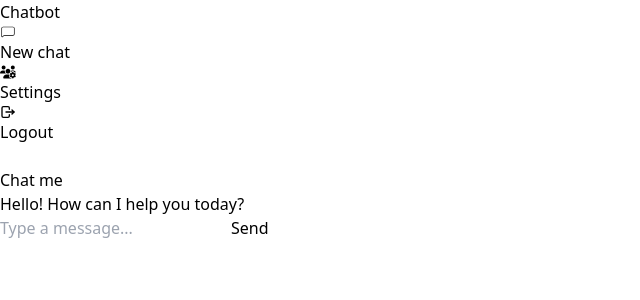
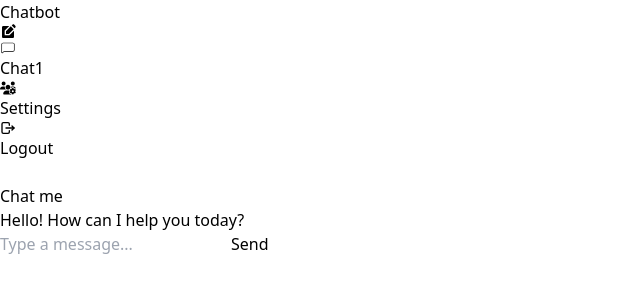
Before and after one commit to faisal-dev786/chatbot, a React (Vite) app: page /chat in a window 1280 px wide. Shown: the top 300 px of the page, without its empty margins (0-640 px from the left). Built offline with nearby package versions, Linux system fonts and the light colour scheme.

Commit message:
new chat icon

```diff
--- a/src/components/Chat/ChatMenu.jsx
+++ b/src/components/Chat/ChatMenu.jsx
@@ -1,28 +1,20 @@
-import React, { useRef, useEffect } from "react";
+import React, { useRef, useEffect, useState } from "react";
 import ChatNav from "./ChatNav"; // Adjust the path as needed
-
-// Importing icons
 import { CiChat1 } from "react-icons/ci";
-import { IoIosNotificationsOutline } from "react-icons/io";
-import { LuDatabaseBackup } from "react-icons/lu";
 import { FaUsersGear } from "react-icons/fa6";
 import { TbLogout } from "react-icons/tb";
+import { MdEditSquare } from "react-icons/md";
 
-const ChatMenu = ({
-  isOpen,
-  isCollapsed,
-  closeChatMenu,
-  toggleCollapse,
-}) => {
+const ChatMenu = ({ isOpen, isCollapsed, closeChatMenu, toggleCollapse }) => {
+  const [isHovered, setIsHovered] = useState(false);
   const ChatMenuRef = useRef(null);
 
   useEffect(() => {
     const handleClickOutside = (event) => {
       if (ChatMenuRef.current && !ChatMenuRef.current.contains(event.target)) {
-        closeChatMenu(); // Close the ChatMenu when clicking outside
+        closeChatMenu();
       }
     };
-
     document.addEventListener("mousedown", handleClickOutside);
     return () => {
       document.removeEventListener("mousedown", handleClickOutside);
@@ -38,9 +30,7 @@ const ChatMenu = ({
     >
       <div className="p-4 flex items-center justify-between">
         <h1
-          className={`text-[1.5rem] font-bold ml-3 ${
-            isCollapsed ? "hidden" : ""
-          }`}
+          className={`text-[1.5rem] font-bold ml-3 ${isCollapsed ? "hidden" : ""}`}
         >
           Chatbot
         </h1>
@@ -71,11 +61,32 @@ const ChatMenu = ({
         </button>
       </div>
       <div className="p-4">
-        <div className="flex flex-col h-[70vh] md:h-[80vh] justify-between">
+        <div className="flex justify-end mb-2 relative">
+          <span
+            className="text-[1.5rem] cursor-pointer"
+            onMouseEnter={() => setIsHovered(true)}
+            onMouseLeave={() => setIsHovered(false)}
+          >
+            <MdEditSquare />
+          </span>
+
+          {isHovered && (
+            <div
+              className={`${
+                isCollapsed ? "left-6" : "right-0"
+              } absolute mt-8 w-28 bg-white shadow-lg rounded-md p-1 z-10`}
+            >
+              <p className="text-md font-semibold text-gray-700 hover:bg-gray-100 rounded-md px-2 py-1 cursor-pointer">
+                New Chat
+              </p>
+            </div>
+          )}
+        </div>
+        <div className="flex flex-col mt-8 h-[70vh] md:h-[80vh] justify-between">
           <ChatNav
             to="/new-chat"
             icon={<CiChat1 />}
-            text="New chat"
+            text="Chat1"
             isCollapsed={isCollapsed}
             onChatNavClick={isOpen ? closeChatMenu : null}
           />
```
